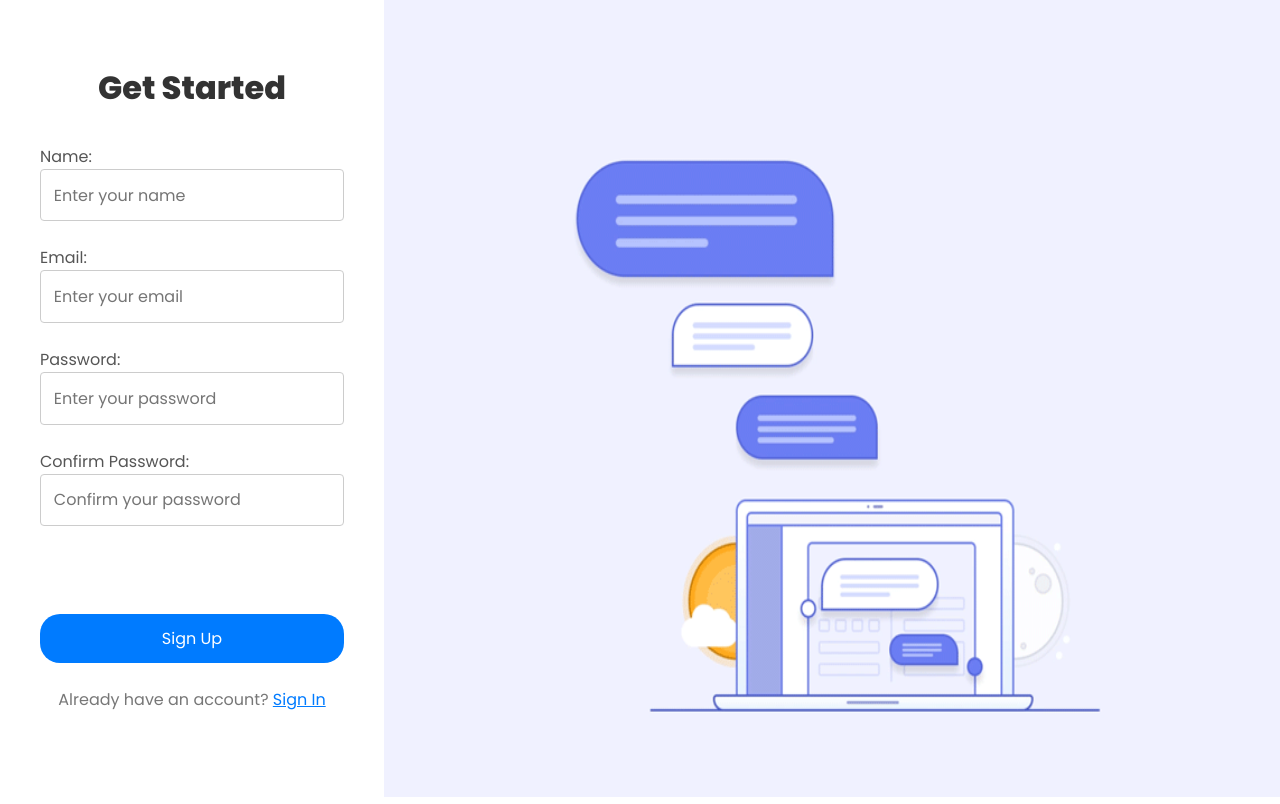
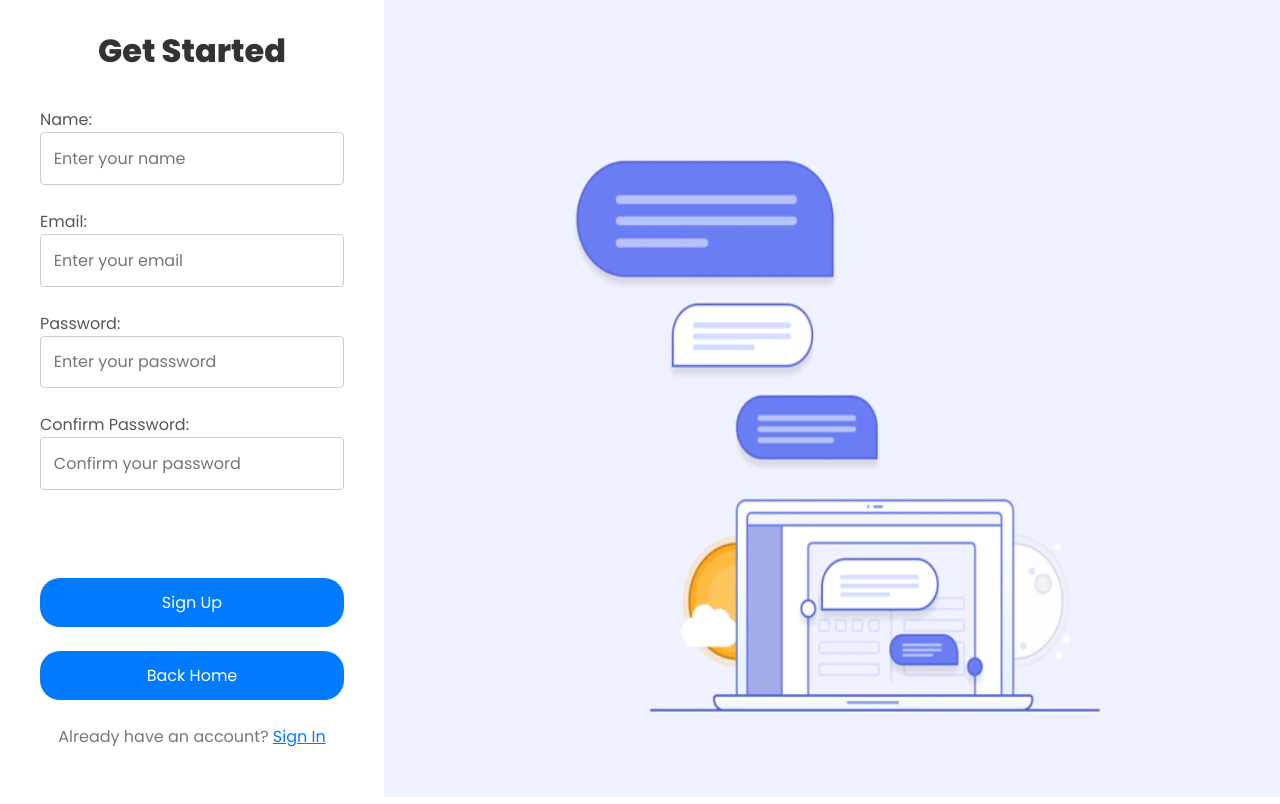
Before and after one commit to dinexh/SynText, a React (Create React App) app in the folder app/: page /auth in a window 1280 px wide. Built offline with nearby package versions, Linux system fonts and the light colour scheme; the HTML template or start-up script is replaced by a standard one.

Commit message:
added back home buttons to home page

```diff
--- a/app/src/pages/auth/auth.css
+++ b/app/src/pages/auth/auth.css
@@ -107,3 +107,8 @@ body{
 .auth-toggle:hover {
     color: #0056b3;
 }
+.back-home-link p{
+    font-size: 1rem;
+    font-weight: 400;
+    color:white;
+}
--- a/app/src/pages/auth/auth.jsx
+++ b/app/src/pages/auth/auth.jsx
@@ -1,6 +1,7 @@
 import './auth.css';
 import React, { useState } from 'react';
 import authImage from "../../Assets/auth-gif-2.gif";
+import { Link } from 'react-router-dom'
 import { GoogleOAuthProvider, GoogleLogin } from '@react-oauth/google';
 
 const Auth = () => {
@@ -49,6 +50,13 @@ const Auth = () => {
                         onError={handleGoogleFailure}
                     />
                   </div>
+                  <div className="auth-form-group">
+                        <Link to="/" className="back-home-link">
+                            <button>
+                                <p>Back Home</p>
+                            </button>
+                        </Link>
+                    </div>
                 </form>
               ) : (
                 <form action="">
@@ -80,6 +88,13 @@ const Auth = () => {
                   <div className="auth-form-group">
                     <button type="submit">Sign Up</button>
                   </div>
+                    <div className="auth-form-group">
+                        <Link to="/" className="back-home-link">
+                            <button>
+                                <p>Back Home</p>
+                            </button>
+                        </Link>
+                    </div>
                   <div className="auth-form-group">
                     <p>Already have an account? <span className="auth-toggle" onClick={toggleForm}>Sign In</span></p>
                   </div>
```
